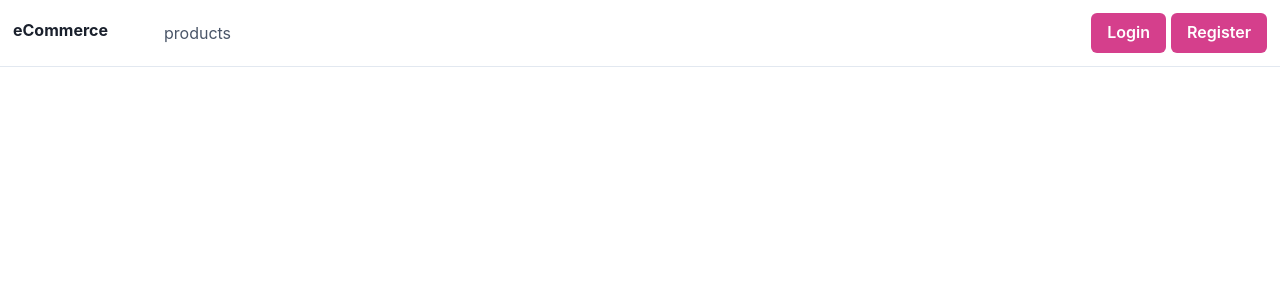
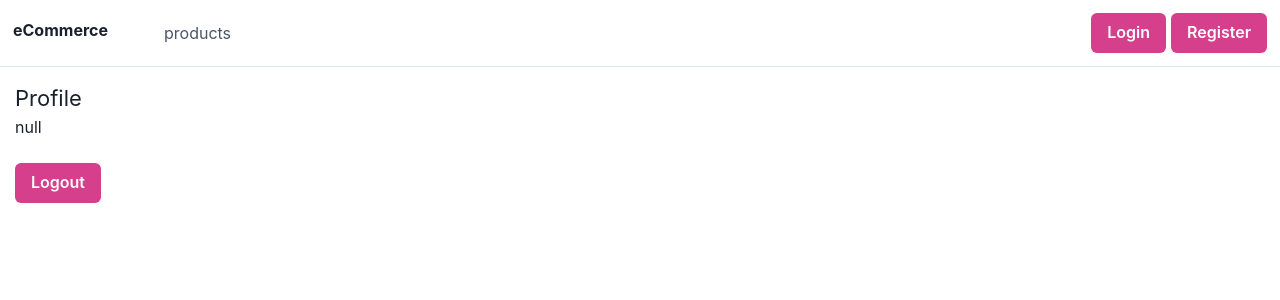
Before and after one commit to bunyaminabic/ecommerce-app, a React (Create React App) app in the folder client/: page /profile in a window 1280 px wide. Shown: the top 300 px of the page. Built offline with nearby package versions, Linux system fonts and the light colour scheme.

Commit message:
profile page added

```diff
--- a/client/src/App.js
+++ b/client/src/App.js
@@ -5,7 +5,7 @@ import Products from "./pages/Products";
 import ProductDetail from "./pages/ProductDetail";
 import Signin from "./pages/Auth/Signin";
 import Signup from "./pages/Auth/Signup";
-
+import Profile from "./pages/Profile";
 function App() {
   return (
     <Router>
@@ -22,6 +22,7 @@ function App() {
             />
             <Route path="/signin" element={<Signin />} />
             <Route path="/signup" element={<Signup />} />
+            <Route path="/profile" element={<Profile />} />
           </Routes>
         </div>
       </div>
--- a/client/src/components/Navbar/index.js
+++ b/client/src/components/Navbar/index.js
@@ -2,9 +2,9 @@ import styles from "./styles.module.css";
 import { Link } from "react-router-dom";
 import { Button } from "@chakra-ui/react";
 
-import { useAuht } from "../../contexts/AuthContext";
+import { useAuth } from "../../contexts/AuthContext";
 function Navbar() {
-  const { loggedIn } = useAuht();
+  const { loggedIn } = useAuth();
 
   console.log(loggedIn);
   return (
--- a/client/src/contexts/AuthContext.js
+++ b/client/src/contexts/AuthContext.js
@@ -20,6 +20,6 @@ const AuthProvider = ({ children }) => {
   return <AuthContext.Provider value={values}>{children}</AuthContext.Provider>;
 };
 
-const useAuht = () => useContext(AuthContext);
+const useAuth = () => useContext(AuthContext);
 
-export { AuthProvider, useAuht };
+export { AuthProvider, useAuth };
--- a/client/src/pages/Auth/Signup/index.js
+++ b/client/src/pages/Auth/Signup/index.js
@@ -1,4 +1,5 @@
 import React, { useState, useCallback, useEffect } from "react";
+import { useNavigate } from "react-router-dom";
 import {
   Flex,
   Box,
@@ -12,10 +13,11 @@ import {
 import { createUserWithEmailAndPassword } from "firebase/auth";
 import { auth } from "../../../firebase";
 import validations from "./validations";
-import { useAuht } from "../../../contexts/AuthContext";
+import { useAuth } from "../../../contexts/AuthContext";
 
 function Signup() {
-  const { login } = useAuht();
+  const navigate = useNavigate();
+  const { login } = useAuth();
 
   const [email, setEmail] = useState("");
   const [password, setPassword] = useState("");
@@ -58,6 +60,7 @@ function Signup() {
         login({ user: { email } });
         alert("Kaydınız başarıyla tamamlandı!");
         setUserLoggedIn(true);
+        navigate("/profile");
       } catch (error) {
         setError(error.message);
         setInputError({ [error.path]: true });
--- /dev/null
+++ b/client/src/pages/Profile/index.js
@@ -0,0 +1,22 @@
+import { useAuth } from "../../contexts/AuthContext";
+
+import { Text, Button } from "@chakra-ui/react";
+
+function Profile() {
+  const { user } = useAuth();
+  return (
+    <div>
+      <Text fontSize="22">Profile</Text>
+
+      <code>{JSON.stringify(user)}</code>
+      <br></br>
+      <br></br>
+
+      <Button colorScheme="pink" variant="solid">
+        Logout
+      </Button>
+    </div>
+  );
+}
+
+export default Profile;
```
